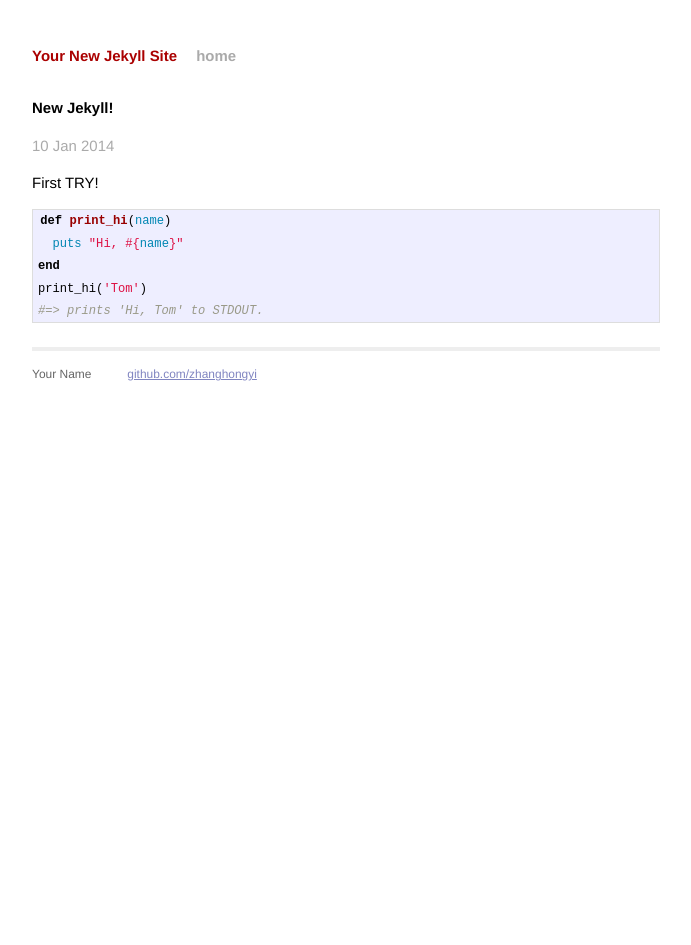
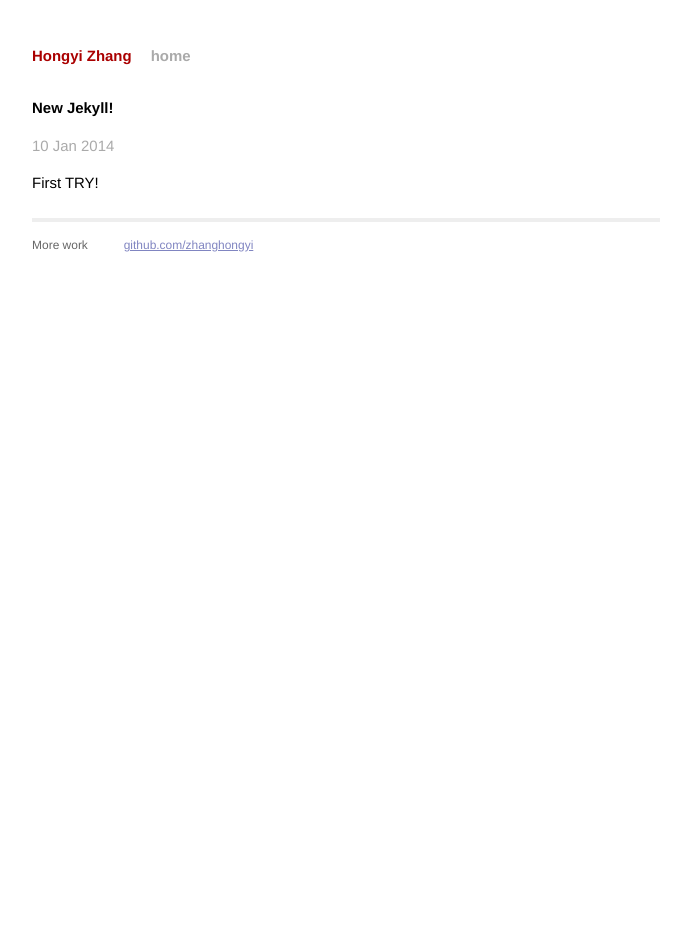
Before and after one commit to zhanghongyi/zhanghongyi.github.io, a Jekyll site: the page built from _posts/2014-01-10-welcome-to-jekyll.markdown, in a window 1280 px wide. Shown: the whole page, without its empty margins (294-985 px from the left). Built offline with Jekyll 4.4.1, drawn with Linux system fonts in a browser that asks for light colours; Markdown is read by kramdown in place of the engine named in the settings.

Commit message:
Try jekyll

```diff
--- a/_config.yml
+++ b/_config.yml
@@ -1,3 +1,3 @@
-name: Your New Jekyll Site
+name: Hongyi Zhang
 markdown: redcarpet
 pygments: true
--- a/_layouts/default.html
+++ b/_layouts/default.html
@@ -26,7 +26,7 @@
           <div class="footer">
             <div class="contact">
               <p>
-                Your Name<br />
+                More work<br />
               </p>
             </div>
             <div class="contact">
--- a/_posts/2014-01-10-welcome-to-jekyll.markdown
+++ b/_posts/2014-01-10-welcome-to-jekyll.markdown
@@ -6,11 +6,3 @@ categories: jekyll update
 ---
 
 First TRY!
-
-{% highlight ruby %}
-def print_hi(name)
-  puts "Hi, #{name}"
-end
-print_hi('Tom')
-#=> prints 'Hi, Tom' to STDOUT.
-{% endhighlight %}
```
